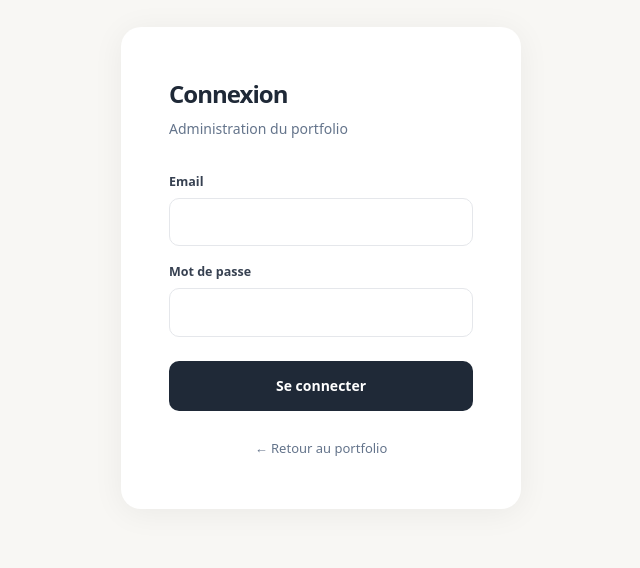
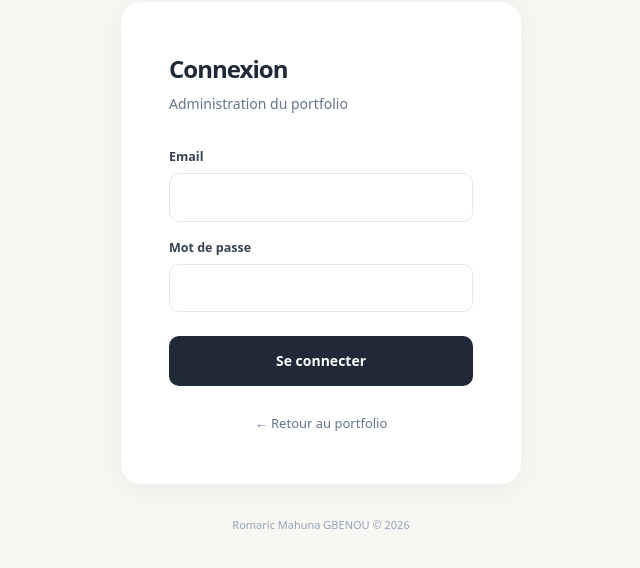
Before and after one commit to mahunaromaric/Mon-Portofolio, a React (Vite) app: page /admin in a window 1280 px wide. Shown: the part 132-700 px from the top of the page, without its empty margins (319-959 px from the left). Built offline with nearby package versions, Linux system fonts and the light colour scheme; no server answers.

Commit message:
fix: add footer landmark to admin login

```diff
--- a/src/components/admin/AdminLogin.tsx
+++ b/src/components/admin/AdminLogin.tsx
@@ -51,6 +51,9 @@ export function AdminLogin() {
           </a>
         </nav>
       </form>
+      <footer style={{ fontFamily: 'var(--font-sub)', fontSize: 11, color: C.slate, marginTop: '2rem' }}>
+        Romaric Mahuna GBENOU &copy; {new Date().getFullYear()}
+      </footer>
     </main>
   )
 }
```
